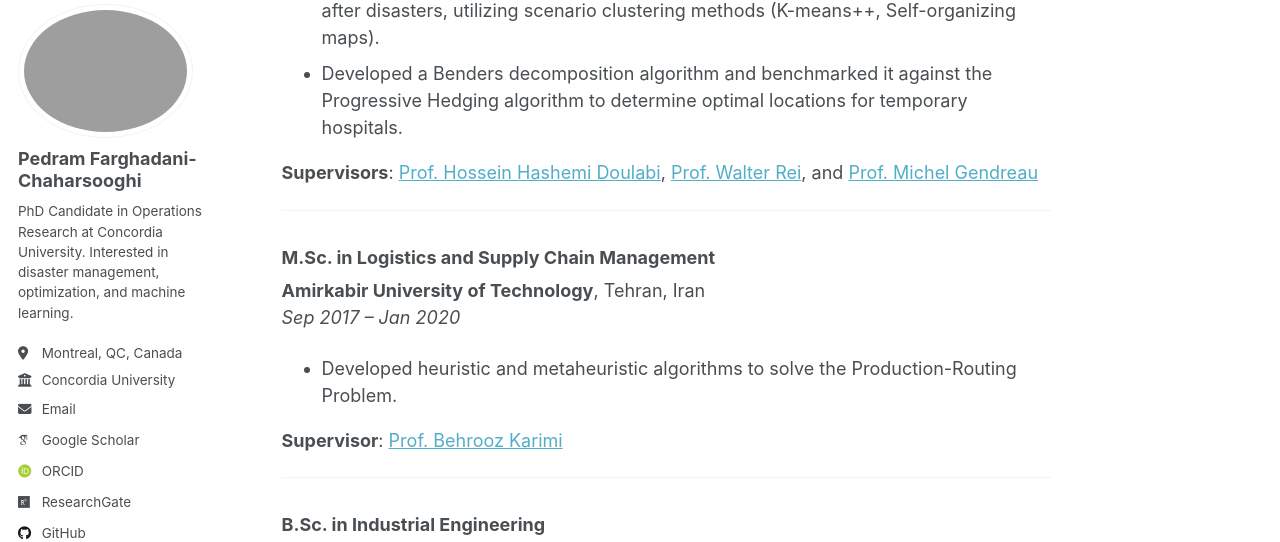
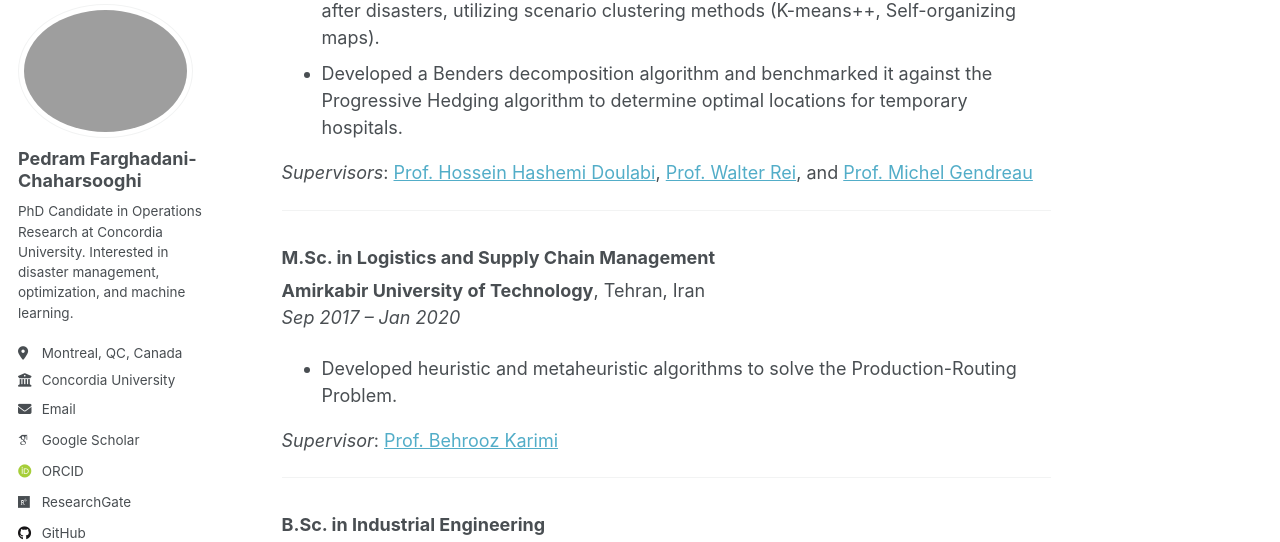
Before and after one commit to Pedram-Fdi/Pedram-Fdi.github.io, a Jekyll site: the page built from _pages/education.md, in a window 1280 px wide and 900 px high, scrolled down 474 px. Shown: the part 95-637 px from the top of the window. Built offline with Jekyll 4.4.1, drawn with Linux system fonts in a browser that asks for light colours; some web fonts are replaced.

```diff
--- a/_pages/education.md
+++ b/_pages/education.md
@@ -14,7 +14,7 @@ author_profile: true
 - Proposed an efficient Stochastic Dual Dynamic Programming (SDDP) algorithm to solve a multi-stage stochastic optimization model for allocating scarce resources after disasters, utilizing scenario clustering methods (K-means++, Self-organizing maps).
 - Developed a Benders decomposition algorithm and benchmarked it against the Progressive Hedging algorithm to determine optimal locations for temporary hospitals.
 
-**Supervisors**: [Prof. Hossein Hashemi Doulabi](https://www.concordia.ca/faculty/hossein-hashemidoulabi.html), [Prof. Walter Rei](https://professeurs.uqam.ca/professeur/rei.walter/), and [Prof. Michel Gendreau](https://www.polymtl.ca/expertises/gendreau-michel)
+*Supervisors*: [Prof. Hossein Hashemi Doulabi](https://www.concordia.ca/faculty/hossein-hashemidoulabi.html), [Prof. Walter Rei](https://professeurs.uqam.ca/professeur/rei.walter/), and [Prof. Michel Gendreau](https://www.polymtl.ca/expertises/gendreau-michel)
 
 ---
 
@@ -24,7 +24,7 @@ author_profile: true
 
 - Developed heuristic and metaheuristic algorithms to solve the Production-Routing Problem.
 
-**Supervisor**: [Prof. Behrooz Karimi](https://aut.ac.ir/cv/2096/BEHROOZ-KARIMI?slc_lang=en&&cv=2096&mod=scv)
+*Supervisor*: [Prof. Behrooz Karimi](https://aut.ac.ir/cv/2096/BEHROOZ-KARIMI?slc_lang=en&&cv=2096&mod=scv)
 
 ---
 
```
